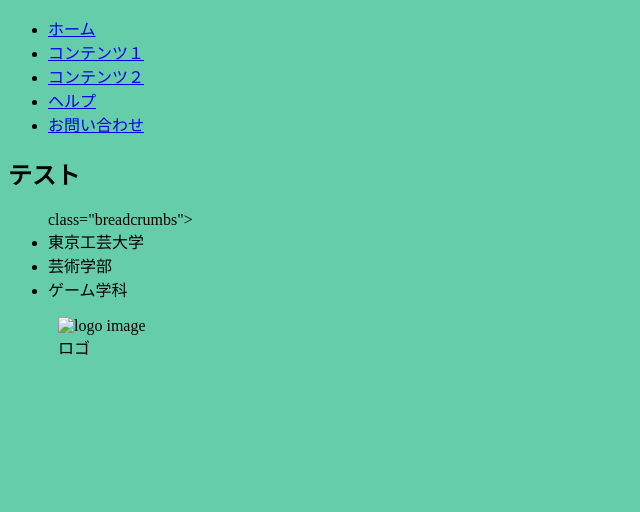
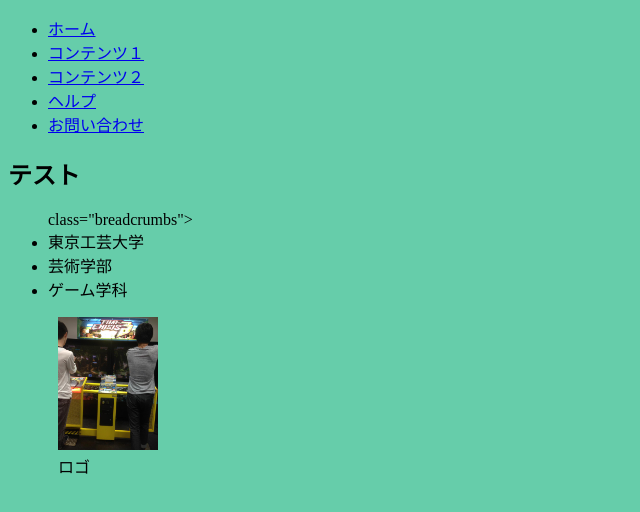
Before and after one commit to nyutorino/2016web1-8, a plain HTML site: page index.html in a window 1280 px wide. Shown: the whole page, without its empty margins (0-640 px from the left). Drawn offline with Linux system fonts and the light colour scheme.

Commit message:
Update index.html

```diff
--- a/index.html
+++ b/index.html
@@ -22,7 +22,7 @@
       </ul>
       <section id="logo">
         <ul>
-          <li><img src="img/good.png" alt="logo image"></li>
+          <li><img src="kogeiimage.jpg" alt="logo image"></li>
           <li>ロゴ</li>
         </ul>
       </section>
```
